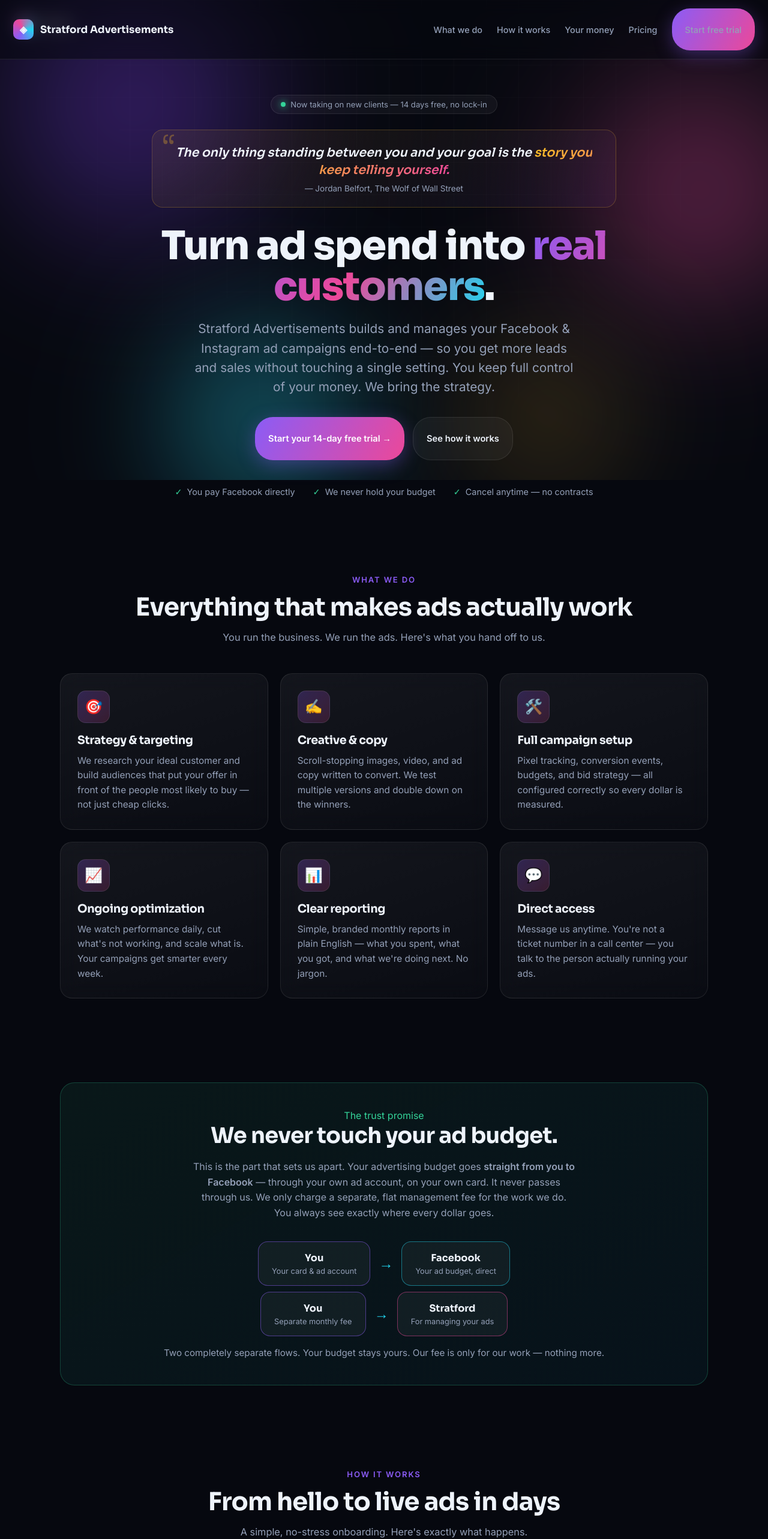
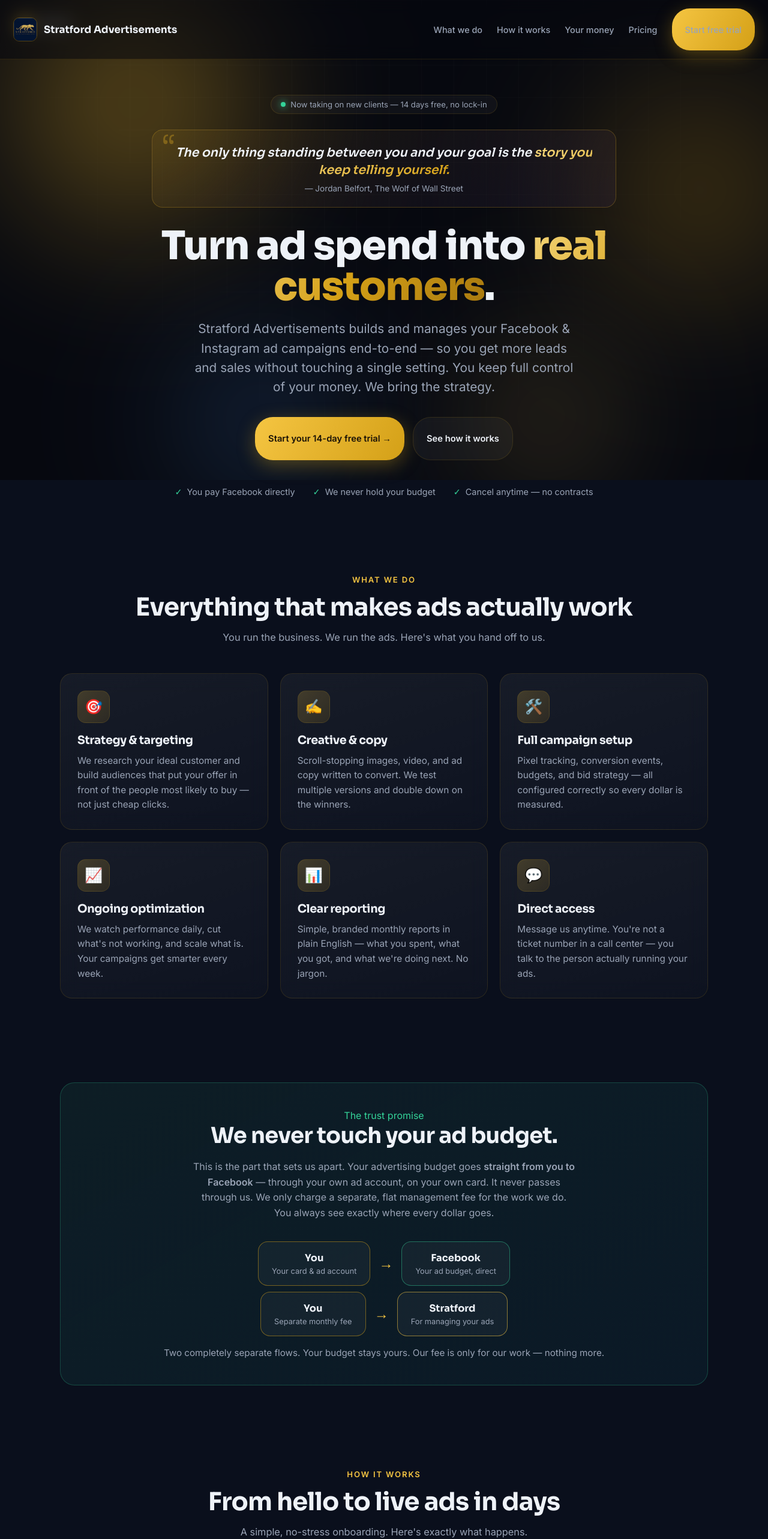
Before and after one commit to milamADS/stratford-tools, a plain HTML site: page stratford-home.html in a window 1280 px wide. Shown: the top 2565 px of the page at 60% size. Drawn offline with Linux system fonts and the light colour scheme.

Commit message:
Rebrand: gold/navy palette + panther logo in header

```diff
--- a/stratford-home.html
+++ b/stratford-home.html
@@ -14,14 +14,14 @@
   nav.topbar{position:fixed;top:0;left:0;right:0;z-index:80;display:flex;align-items:center;justify-content:space-between;
     padding:14px 22px;background:rgba(6,8,15,.55);backdrop-filter:blur(14px);border-bottom:1px solid var(--s-glass-brd)}
   .brand{display:flex;align-items:center;gap:11px;text-decoration:none;color:var(--s-ink);font-family:'Sora';font-weight:700;font-size:1.05rem}
-  .brand .lg{width:34px;height:34px;border-radius:10px;background:conic-gradient(from 210deg,#8b5cf6,#ec4899,#22d3ee,#8b5cf6);display:grid;place-items:center;font-size:1rem;font-weight:800}
+  .brand .lg{width:38px;height:38px;border-radius:10px;object-fit:cover;display:block;border:1px solid rgba(212,160,23,.3)}
   .navlinks{display:flex;gap:24px;align-items:center}
   .navlinks a{color:var(--s-muted);text-decoration:none;font-size:.9rem;font-weight:500;transition:.2s}
   .navlinks a:hover{color:var(--s-ink)}
   .btn{display:inline-flex;align-items:center;gap:8px;padding:12px 22px;border-radius:30px;font-weight:600;font-size:.92rem;
     text-decoration:none;border:none;cursor:pointer;font-family:'Inter';transition:.24s}
-  .btn-primary{background:linear-gradient(120deg,#8b5cf6,#ec4899);color:#fff;box-shadow:0 8px 30px rgba(139,92,246,.35)}
-  .btn-primary:hover{transform:translateY(-2px);box-shadow:0 12px 40px rgba(139,92,246,.5)}
+  .btn-primary{background:linear-gradient(120deg,#f5c542,#d4a017);color:#1a1206;font-weight:700;box-shadow:0 8px 30px rgba(212,160,23,.35)}
+  .btn-primary:hover{transform:translateY(-2px);box-shadow:0 12px 40px rgba(212,160,23,.5)}
   .btn-ghost{background:var(--s-glass);border:1px solid var(--s-glass-brd);color:var(--s-ink)}
   .btn-ghost:hover{background:rgba(255,255,255,.09)}
   @media(max-width:680px){.navlinks a:not(.btn){display:none}}
@@ -32,7 +32,7 @@
     background:var(--s-glass);border:1px solid var(--s-glass-brd);margin-bottom:26px}
   .pill .dot{width:8px;height:8px;border-radius:50%;background:var(--s-green);box-shadow:0 0 12px var(--s-green)}
   .hero h1{font-size:clamp(2.3rem,6vw,4.1rem);line-height:1.04;margin:0 0 20px;font-weight:800}
-  .hero h1 .grad{background:linear-gradient(120deg,#8b5cf6,#ec4899,#22d3ee);-webkit-background-clip:text;background-clip:text;-webkit-text-fill-color:transparent}
+  .hero h1 .grad{background:linear-gradient(120deg,#f5d67a,#d4a017,#a8790f);-webkit-background-clip:text;background-clip:text;-webkit-text-fill-color:transparent}
   .hero p.sub{font-size:clamp(1.05rem,2.2vw,1.3rem);color:var(--s-muted);max-width:640px;margin:0 auto 34px;line-height:1.55}
   .hero-cta{display:flex;gap:14px;justify-content:center;flex-wrap:wrap}
   .trust-row{display:flex;gap:30px;justify-content:center;flex-wrap:wrap;margin-top:44px;color:var(--s-muted);font-size:.9rem}
@@ -41,7 +41,7 @@
 
   /* SECTION HEADERS */
   .sec-head{text-align:center;margin-bottom:46px}
-  .sec-head .tag{font-size:.82rem;letter-spacing:.14em;text-transform:uppercase;color:var(--s-violet);font-weight:600}
+  .sec-head .tag{font-size:.82rem;letter-spacing:.14em;text-transform:uppercase;color:var(--s-gold);font-weight:600}
   .sec-head h2{font-size:clamp(1.8rem,4vw,2.6rem);margin:12px 0 12px}
   .sec-head p{color:var(--s-muted);max-width:600px;margin:0 auto;font-size:1.02rem;line-height:1.55}
 
@@ -52,9 +52,9 @@
   @media(max-width:820px){.g3,.g2{grid-template-columns:1fr}}
   .card{padding:28px;border-radius:20px;background:linear-gradient(160deg,var(--s-glass-strong),rgba(255,255,255,.02));
     border:1px solid var(--s-glass-brd);backdrop-filter:blur(16px);transition:.28s}
-  .card:hover{transform:translateY(-4px);border-color:rgba(139,92,246,.4)}
+  .card:hover{transform:translateY(-4px);border-color:rgba(212,160,23,.45)}
   .card .ic-box{width:52px;height:52px;border-radius:14px;display:grid;place-items:center;font-size:1.5rem;margin-bottom:16px;
-    background:linear-gradient(135deg,rgba(139,92,246,.25),rgba(236,72,153,.18));border:1px solid var(--s-glass-brd)}
+    background:linear-gradient(135deg,rgba(245,197,66,.2),rgba(212,160,23,.12));border:1px solid var(--s-glass-brd)}
   .card h3{font-size:1.2rem;margin:0 0 10px}
   .card p{color:var(--s-muted);line-height:1.6;font-size:.96rem;margin:0}
 
@@ -66,10 +66,10 @@
   .flow-node{padding:16px 22px;border-radius:16px;background:var(--s-glass);border:1px solid var(--s-glass-brd);text-align:center;min-width:130px}
   .flow-node .big{font-family:'Sora';font-weight:700;font-size:1.02rem;margin-bottom:4px}
   .flow-node .sm{font-size:.8rem;color:var(--s-muted)}
-  .flow-arrow{font-size:1.5rem;color:var(--s-cyan)}
-  .flow-node.you{border-color:rgba(139,92,246,.5)}
-  .flow-node.fb{border-color:rgba(34,211,238,.5)}
-  .flow-node.us{border-color:rgba(236,72,153,.5)}
+  .flow-arrow{font-size:1.5rem;color:var(--s-gold)}
+  .flow-node.you{border-color:rgba(212,160,23,.5)}
+  .flow-node.fb{border-color:rgba(52,211,153,.45)}
+  .flow-node.us{border-color:rgba(245,197,66,.55)}
   .flow-caption{text-align:center;color:var(--s-muted);margin-top:18px;font-size:.95rem}
 
   /* STEPS */
@@ -77,14 +77,14 @@
   .step{display:flex;gap:22px;padding:26px 0;border-bottom:1px solid var(--s-glass-brd)}
   .step:last-child{border-bottom:none}
   .step .num{counter-increment:step;flex:0 0 auto;width:52px;height:52px;border-radius:50%;display:grid;place-items:center;
-    font-family:'Sora';font-weight:700;font-size:1.2rem;background:linear-gradient(135deg,#8b5cf6,#ec4899);color:#fff}
+    font-family:'Sora';font-weight:700;font-size:1.2rem;background:linear-gradient(135deg,#f5c542,#a8790f);color:#1a1206}
   .step .num::before{content:counter(step)}
   .step h3{margin:4px 0 8px;font-size:1.25rem}
   .step p{color:var(--s-muted);line-height:1.6;margin:0}
 
   /* PRICING */
   .price-card{max-width:460px;margin:0 auto;text-align:center;padding:40px 34px;border-radius:24px;
-    background:linear-gradient(160deg,rgba(139,92,246,.12),rgba(236,72,153,.06));border:1px solid rgba(139,92,246,.35)}
+    background:linear-gradient(160deg,rgba(245,197,66,.1),rgba(212,160,23,.05));border:1px solid rgba(212,160,23,.4)}
   .price-card .amt{font-family:'Sora';font-size:3.2rem;font-weight:800;line-height:1}
   .price-card .amt span{font-size:1.1rem;color:var(--s-muted);font-weight:400}
   .price-card ul{list-style:none;padding:0;margin:26px 0 30px;text-align:left}
@@ -99,19 +99,19 @@
   .faq summary{padding:20px 24px;cursor:pointer;font-family:'Sora';font-weight:600;font-size:1.05rem;list-style:none;
     display:flex;justify-content:space-between;align-items:center}
   .faq summary::-webkit-details-marker{display:none}
-  .faq summary::after{content:'+';font-size:1.5rem;color:var(--s-violet);transition:.2s}
+  .faq summary::after{content:'+';font-size:1.5rem;color:var(--s-gold);transition:.2s}
   .faq details[open] summary::after{transform:rotate(45deg)}
   .faq details p{padding:0 24px 22px;color:var(--s-muted);line-height:1.65;margin:0}
 
   /* CTA FINAL */
   .final-cta{text-align:center;border-radius:28px;padding:60px 30px;
-    background:linear-gradient(140deg,rgba(139,92,246,.16),rgba(236,72,153,.1),rgba(34,211,238,.08));
+    background:linear-gradient(140deg,rgba(245,197,66,.14),rgba(212,160,23,.08),rgba(30,58,95,.1));
     border:1px solid var(--s-glass-brd)}
   .final-cta h2{font-size:clamp(1.9rem,4vw,2.8rem);margin:0 0 16px}
   .final-cta p{color:var(--s-muted);max-width:520px;margin:0 auto 30px;font-size:1.08rem}
 
   footer{text-align:center;padding:40px 22px;color:var(--s-muted);font-size:.88rem;border-top:1px solid var(--s-glass-brd)}
-  footer a{color:var(--s-violet);text-decoration:none}
+  footer a{color:var(--s-gold);text-decoration:none}
 
   /* MONEY QUOTE banner */
   .quote-banner{max-width:720px;margin:0 auto 30px;padding:20px 26px;border-radius:18px;
@@ -122,7 +122,7 @@
     color:rgba(251,191,36,.3);line-height:1}
   .quote-banner .qtext{font-family:'Sora';font-size:clamp(1.02rem,2.2vw,1.28rem);font-weight:600;
     font-style:italic;line-height:1.4;transition:opacity .5s;position:relative;z-index:1}
-  .quote-banner .qtext .grad{background:linear-gradient(120deg,#fbbf24,#ec4899);-webkit-background-clip:text;
+  .quote-banner .qtext .grad{background:linear-gradient(120deg,#f5d67a,#d4a017);-webkit-background-clip:text;
     background-clip:text;-webkit-text-fill-color:transparent}
   .quote-banner .qauthor{margin-top:8px;font-size:.85rem;color:var(--s-muted);transition:opacity .5s}
 
@@ -177,7 +177,7 @@
 <body>
 
 <nav class="topbar">
-  <a href="#top" class="brand"><span class="lg">◈</span> Stratford Advertisements</a>
+  <a href="#top" class="brand"><img class="lg" src="stratford-logo.jpg" alt="Stratford Advertisements"> Stratford Advertisements</a>
   <div class="navlinks">
     <a href="#what">What we do</a>
     <a href="#how">How it works</a>
--- a/stratford.css
+++ b/stratford.css
@@ -5,10 +5,11 @@
 @import url('https://fonts.googleapis.com/css2?family=Sora:wght@300;400;600;700;800&family=Inter:wght@400;500;600&display=swap');
 
 :root{
-  --s-bg:#06080f; --s-ink:#eef3fb; --s-muted:#94a0b8;
-  --s-violet:#8b5cf6; --s-pink:#ec4899; --s-cyan:#22d3ee; --s-gold:#fbbf24; --s-green:#34d399;
-  --s-glass:rgba(255,255,255,.045); --s-glass-brd:rgba(255,255,255,.09);
-  --s-glass-strong:rgba(255,255,255,.06);
+  --s-bg:#0a0f1c; --s-ink:#eef2f8; --s-muted:#9aa4b6;
+  /* Gold/navy premium palette. Legacy vars remapped to gold tones so all pages shift cohesively. */
+  --s-violet:#d4a017; --s-pink:#f5c542; --s-cyan:#e8c778; --s-gold:#f5c542; --s-green:#34d399;
+  --s-glass:rgba(255,255,255,.04); --s-glass-brd:rgba(212,160,23,.14);
+  --s-glass-strong:rgba(255,255,255,.055);
 }
 
 /* Base */
@@ -19,23 +20,23 @@ body{font-family:'Inter',system-ui,sans-serif !important; background:var(--s-bg)
 /* Aurora background (injected by JS) */
 .s-aurora{position:fixed; inset:0; z-index:-3; overflow:hidden; background:#06080f; pointer-events:none}
 .s-aurora span{position:absolute; display:block; border-radius:50%; filter:blur(95px); opacity:.5; mix-blend-mode:screen; animation:s-drift 28s ease-in-out infinite}
-.s-aurora .a1{width:52vw;height:52vw;left:-12vw;top:-14vw;background:radial-gradient(circle,#7c3aed,transparent 62%);animation-delay:0s}
-.s-aurora .a2{width:46vw;height:46vw;right:-10vw;top:0;background:radial-gradient(circle,#ec4899,transparent 62%);animation-delay:-7s}
-.s-aurora .a3{width:44vw;height:44vw;left:16vw;bottom:-16vw;background:radial-gradient(circle,#22d3ee,transparent 62%);animation-delay:-14s}
-.s-aurora .a4{width:32vw;height:32vw;right:12vw;bottom:-8vw;background:radial-gradient(circle,#fbbf24,transparent 64%);opacity:.28;animation-delay:-20s}
+.s-aurora .a1{width:52vw;height:52vw;left:-12vw;top:-14vw;background:radial-gradient(circle,#d4a017,transparent 62%);animation-delay:0s}
+.s-aurora .a2{width:46vw;height:46vw;right:-10vw;top:0;background:radial-gradient(circle,#8a6508,transparent 62%);animation-delay:-7s}
+.s-aurora .a3{width:44vw;height:44vw;left:16vw;bottom:-16vw;background:radial-gradient(circle,#1e3a5f,transparent 62%);animation-delay:-14s}
+.s-aurora .a4{width:32vw;height:32vw;right:12vw;bottom:-8vw;background:radial-gradient(circle,#f5c542,transparent 64%);opacity:.22;animation-delay:-20s}
 @keyframes s-drift{0%,100%{transform:translate(0,0) scale(1)}33%{transform:translate(6vw,4vh) scale(1.12)}66%{transform:translate(-4vw,-3vh) scale(.94)}}
 .s-grid{position:fixed; inset:0; z-index:-2; pointer-events:none;
   background-image:linear-gradient(rgba(255,255,255,.02) 1px,transparent 1px),linear-gradient(90deg,rgba(255,255,255,.02) 1px,transparent 1px);
   background-size:54px 54px; mask-image:radial-gradient(ellipse at 50% 0%,#000 25%,transparent 80%)}
 .s-cg{position:fixed; width:520px; height:520px; border-radius:50%; z-index:-1; pointer-events:none; transform:translate(-50%,-50%);
-  background:radial-gradient(circle,rgba(139,92,246,.12),transparent 60%); transition:opacity .4s; opacity:0}
+  background:radial-gradient(circle,rgba(212,160,23,.12),transparent 60%); transition:opacity .4s; opacity:0}
 
 /* Home button that floats top-left on every tool page */
 .s-home{position:fixed; top:18px; left:18px; z-index:60; display:inline-flex; align-items:center; gap:9px;
   padding:9px 15px 9px 11px; border-radius:30px; text-decoration:none; color:var(--s-ink); font-weight:600; font-size:.84rem; font-family:'Inter';
   background:var(--s-glass); border:1px solid var(--s-glass-brd); backdrop-filter:blur(14px); transition:.22s}
 .s-home:hover{background:rgba(255,255,255,.09); transform:translateY(-1px)}
-.s-home .lg{width:24px; height:24px; border-radius:8px; background:conic-gradient(from 210deg,#8b5cf6,#ec4899,#22d3ee,#8b5cf6); display:grid; place-items:center; font-size:.7rem}
+.s-home .lg{width:24px; height:24px; border-radius:8px; background:conic-gradient(from 210deg,#f5c542,#d4a017,#8a6508,#f5c542); display:grid; place-items:center; font-size:.7rem}
 
 /* Headings use Sora everywhere */
 h1,h2,h3,.s-font{font-family:'Sora',sans-serif !important; letter-spacing:-.02em}
@@ -51,6 +52,6 @@ h1,h2,h3,.s-font{font-family:'Sora',sans-serif !important; letter-spacing:-.02em
 /* Custom scrollbar */
 ::-webkit-scrollbar{width:11px}
 ::-webkit-scrollbar-track{background:#0a0d16}
-::-webkit-scrollbar-thumb{background:linear-gradient(#8b5cf6,#ec4899); border-radius:20px; border:3px solid #0a0d16}
+::-webkit-scrollbar-thumb{background:linear-gradient(#f5c542,#a8790f); border-radius:20px; border:3px solid #0a0d16}
 
 @media(max-width:600px){.s-home{top:12px;left:12px;padding:8px 13px}}
```
Also changed, not shown: stratford-logo.jpg (added).
